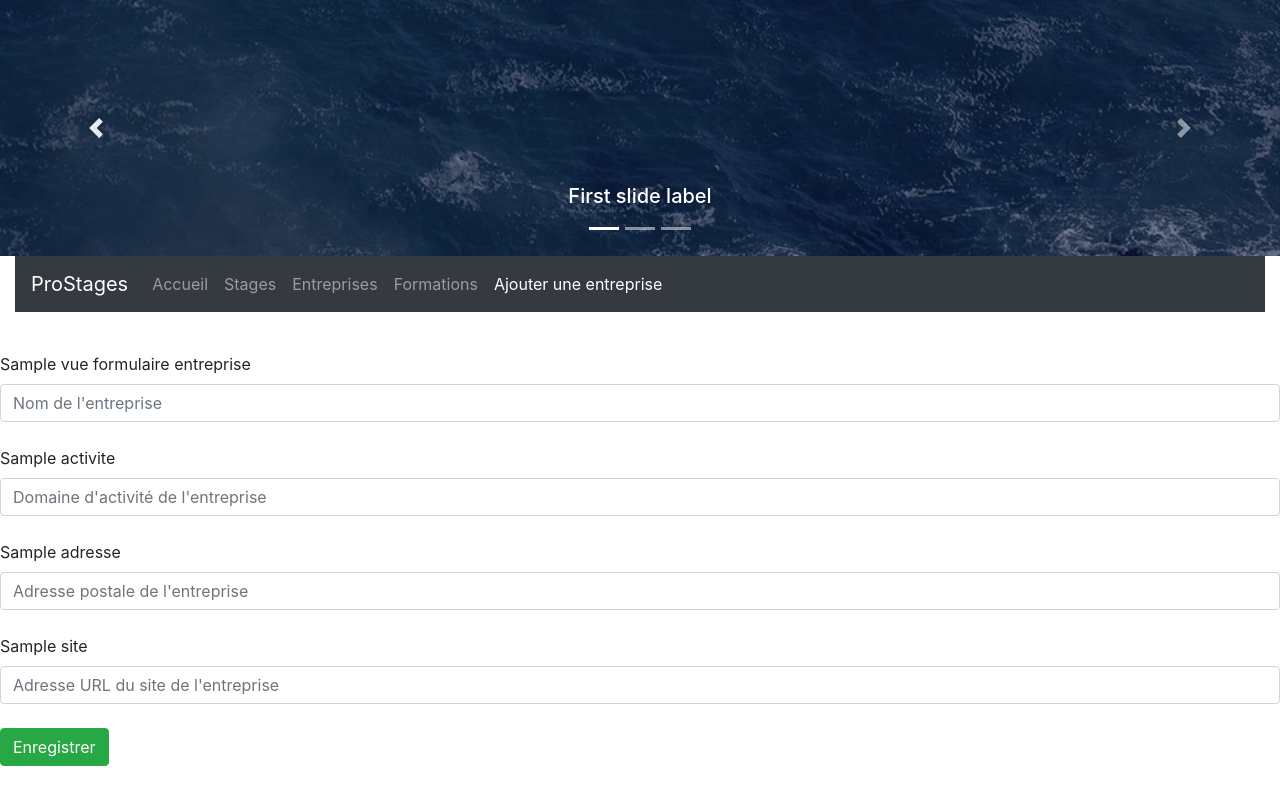
After one commit to NathanM64/ProStage, a Symfony app: template templates/openclassdut/ajouterUneEntreprise.html.twig in a window 1280 px wide. The commit adds this page. Run offline with Twig, Linux system fonts and the light colour scheme; the template is opened without the code that fills it: most values are stand-ins (such as "Sample title", 1, 10 or a date in 2020); form fields are guessed from the names that the template uses; some libraries are stand-ins or nearby versions.

Commit message:
Ajout de la vue et de l'action métier de la page ajouterUneEntreprise

```diff
--- a/config/routes.yaml
+++ b/config/routes.yaml
@@ -28,6 +28,6 @@ stageParFormation :
     path: /stageParFormation/{nom}
     controller: App\Controller\OpenclassdutController::stageParFormation
 
-ajoutEntreprise :
-    path: /ajoutEntreprise
-    controller: App\Controller\OpenclassdutController::ajoutEntreprise
+ajouterUneEntreprise :
+    path: /ajouterUneEntreprise
+    controller: App\Controller\OpenclassdutController::ajouterUneEntreprise
--- a/templates/base.html.twig
+++ b/templates/base.html.twig
@@ -117,7 +117,8 @@
 
 
 
-
+{% block formulaire %}
+{% endblock %}
 
 
 
--- a/templates/openclassdut/accueil.html.twig
+++ b/templates/openclassdut/accueil.html.twig
@@ -8,6 +8,7 @@
     <a class="nav-item nav-link " href="{{ path('stage') }}">Stages <span class="sr-only">(current)</span></a>
     <a class="nav-item nav-link " href="{{ path('entreprises') }}">Entreprises <span class="sr-only">(current)</span></a>
     <a class="nav-item nav-link " href="{{ path('formations') }}">Formations <span class="sr-only">(current)</span></a>
+    <a class="nav-item nav-link " href="{{ path('ajouterUneEntreprise') }}">Ajouter une entreprise <span class="sr-only">(current)</span></a>
 {% endblock %}
 {% block titre %}
 <br>
--- /dev/null
+++ b/templates/openclassdut/ajouterUneEntreprise.html.twig
@@ -0,0 +1,46 @@
+{% extends 'base.html.twig' %}
+
+{% block navbar %}
+    <a class="nav-item nav-link " href="{{ path('accueil') }}">Accueil <span class="sr-only">(current)</span></a>
+    <a class="nav-item nav-link " href="{{ path('stage') }}">Stages <span class="sr-only">(current)</span></a>
+    <a class="nav-item nav-link " href="">Entreprises <span class="sr-only">(current)</span></a>
+    <a class="nav-item nav-link " href="{{ path('formations') }}">Formations <span class="sr-only">(current)</span></a>
+    <a class="nav-item nav-link active " href="{{ path('ajouterUneEntreprise') }}">Ajouter une entreprise <span class="sr-only">(current)</span></a>
+{% endblock %}
+{% block formulaire %}
+    {{ form_start (vueFormulaireEntreprise) }}
+        <div>
+                {{ form_label (vueFormulaireEntreprise.nom) }}
+                {{ form_errors (vueFormulaireEntreprise.nom) }}
+                <br>
+                {{ form_widget (vueFormulaireEntreprise.nom, {'attr':{'placeholder':"Nom de l'entreprise"}}) }}
+        </div>
+            <br>
+        <div>
+                {{ form_label (vueFormulaireEntreprise.activite) }}
+                {{ form_errors (vueFormulaireEntreprise.activite) }}
+                <br>
+                {{ form_widget (vueFormulaireEntreprise.activite, {'attr':{'placeholder':"Domaine d'activité de l'entreprise"}}) }}
+        </div>
+            <br>
+        <div>
+                {{ form_label (vueFormulaireEntreprise.adresse) }}
+                {{ form_errors (vueFormulaireEntreprise.adresse) }}
+                <br>
+                {{ form_widget (vueFormulaireEntreprise.adresse, {'attr':{'placeholder':"Adresse postale de l'entreprise"}}) }}
+        </div>
+            <br>
+        <div>
+                {{ form_label (vueFormulaireEntreprise.site) }}
+                {{ form_errors (vueFormulaireEntreprise.site) }}
+                <br>
+                {{ form_widget (vueFormulaireEntreprise.site, {'attr':{'placeholder':"Adresse URL du site de l'entreprise"}}) }}
+
+        </div>
+            <br>
+        <div>
+            <button type="submit" class="btn btn-success">Enregistrer</button>
+        </div>
+    {{ form_end (vueFormulaireEntreprise) }}
+
+{% endblock %}
--- a/templates/openclassdut/entreprises.html.twig
+++ b/templates/openclassdut/entreprises.html.twig
@@ -10,6 +10,7 @@
     <a class="nav-item nav-link " href="{{ path('stage') }}">Stages <span class="sr-only">(current)</span></a>
     <a class="nav-item nav-link active " href="">Entreprises <span class="sr-only">(current)</span></a>
     <a class="nav-item nav-link " href="{{ path('formations') }}">Formations <span class="sr-only">(current)</span></a>
+    <a class="nav-item nav-link " href="{{ path('ajouterUneEntreprise') }}">Ajouter une entreprise <span class="sr-only">(current)</span></a>
 {% endblock %}
 
 {% block enTeteTableau %}
--- a/templates/openclassdut/formations.html.twig
+++ b/templates/openclassdut/formations.html.twig
@@ -8,6 +8,7 @@
     <a class="nav-item nav-link " href="{{ path('stage') }}">Stages <span class="sr-only">(current)</span></a>
     <a class="nav-item nav-link " href="{{ path('entreprises') }}">Entreprises <span class="sr-only">(current)</span></a>
     <a class="nav-item nav-link active " href="{{ path('formations') }}">Formations <span class="sr-only">(current)</span></a>
+    <a class="nav-item nav-link " href="{{ path('ajouterUneEntreprise') }}">Ajouter une entreprise <span class="sr-only">(current)</span></a>
 
 {% endblock %}
 {% block enTeteTableau %}
--- a/templates/openclassdut/stage.html.twig
+++ b/templates/openclassdut/stage.html.twig
@@ -7,6 +7,7 @@
     <a class="nav-item nav-link active " href="">Stages <span class="sr-only">(current)</span></a>
     <a class="nav-item nav-link " href="{{ path('entreprises') }}">Entreprises <span class="sr-only">(current)</span></a>
     <a class="nav-item nav-link " href="{{ path('formations') }}">Formations <span class="sr-only">(current)</span></a>
+    <a class="nav-item nav-link " href="{{ path('ajouterUneEntreprise') }}">Ajouter une entreprise <span class="sr-only">(current)</span></a>
 {% endblock %}
 {% block titre %}
 <br>
--- a/templates/openclassdut/stageDetaille.html.twig
+++ b/templates/openclassdut/stageDetaille.html.twig
@@ -8,6 +8,7 @@
     <a class="nav-item nav-link active " href="{{ path('stage') }}">Stages <span class="sr-only">(current)</span></a>
     <a class="nav-item nav-link " href="{{ path('entreprises') }}">Entreprises <span class="sr-only">(current)</span></a>
     <a class="nav-item nav-link " href="{{ path('formations') }}">Formations <span class="sr-only">(current)</span></a>
+    <a class="nav-item nav-link " href="{{ path('ajouterUneEntreprise') }}">Ajouter une entreprise <span class="sr-only">(current)</span></a>
 
 {% endblock %}
 
--- a/templates/openclassdut/stageParEntreprise.html.twig
+++ b/templates/openclassdut/stageParEntreprise.html.twig
@@ -6,6 +6,7 @@
     <a class="nav-item nav-link " href="{{ path('stage') }}">Stages <span class="sr-only">(current)</span></a>
     <a class="nav-item nav-link active " href="">Entreprises <span class="sr-only">(current)</span></a>
     <a class="nav-item nav-link " href="{{ path('formations') }}">Formations <span class="sr-only">(current)</span></a>
+    <a class="nav-item nav-link " href="{{ path('ajouterUneEntreprise') }}">Ajouter une entreprise <span class="sr-only">(current)</span></a>
 {% endblock %}
 
 {% block enTeteTableau %}
--- a/templates/openclassdut/stageParFormation.html.twig
+++ b/templates/openclassdut/stageParFormation.html.twig
@@ -6,6 +6,7 @@
     <a class="nav-item nav-link " href="{{ path('stage') }}">Stages <span class="sr-only">(current)</span></a>
     <a class="nav-item nav-link " href="{{ path('entreprises') }}">Entreprises <span class="sr-only">(current)</span></a>
     <a class="nav-item nav-link active " href="{{ path('formations') }}">Formations <span class="sr-only">(current)</span></a>
+    <a class="nav-item nav-link " href="{{ path('ajouterUneEntreprise') }}">Ajouter une entreprise <span class="sr-only">(current)</span></a>
 {% endblock %}
 
 {% block enTeteTableau %}
```
Also changed, not shown: src/Controller/OpenclassdutController.php (+14 -6 lines), 1 other file.
